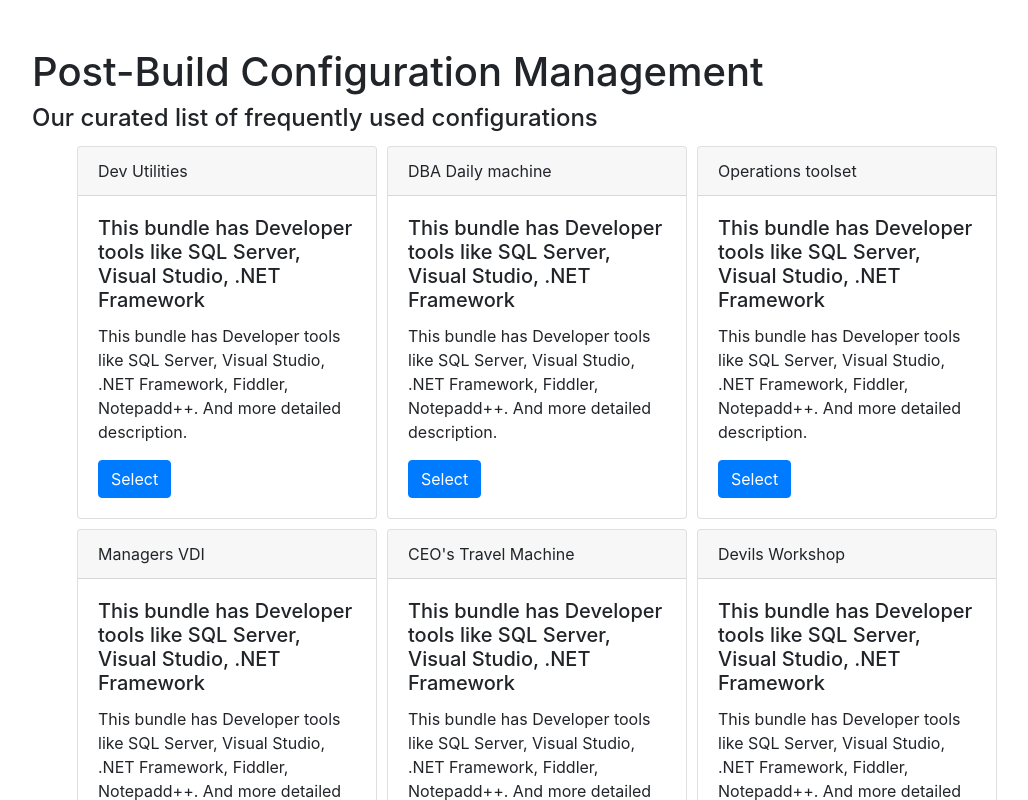
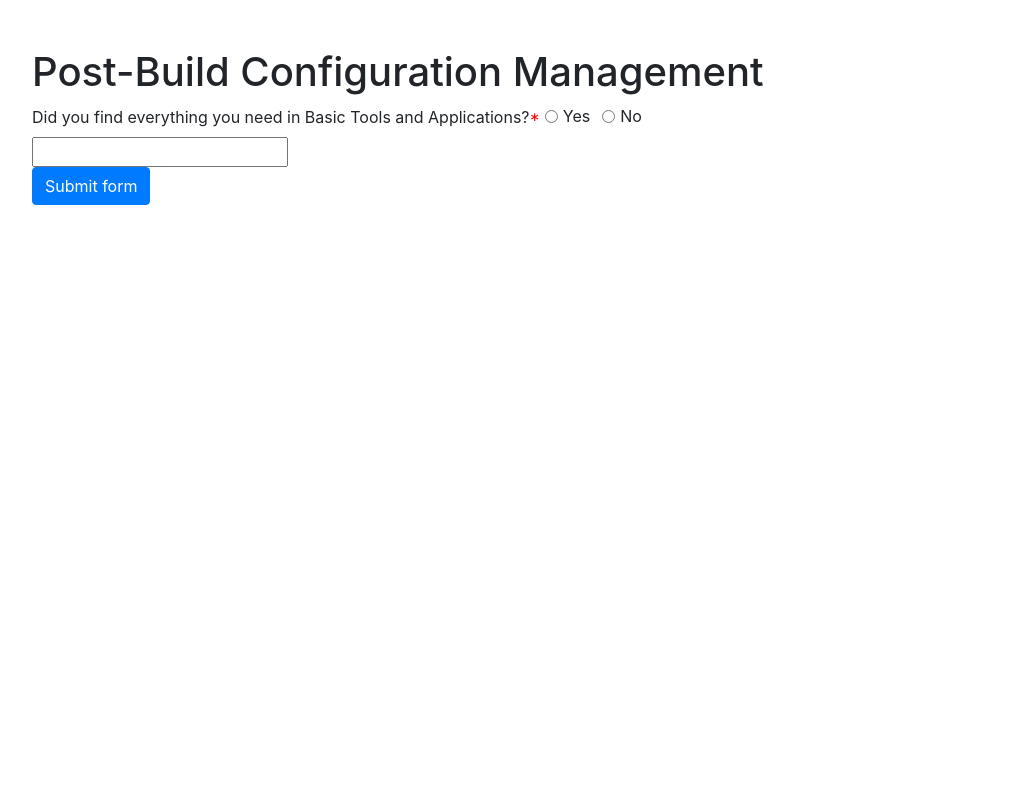
Before and after one commit to raghumuttana/PitStop, an Angular app in the folder PitStop/: page / in a window 1280 px wide. Shown: the top 800 px of the page, without its empty margins (16-1044 px from the left). Built offline with nearby package versions, Linux system fonts and the light colour scheme.

Commit message:
few more screen mockups

```diff
--- a/PitStop/src/app/app.component.html
+++ b/PitStop/src/app/app.component.html
@@ -1,8 +1,19 @@
 <div>
     <h1>{{pageTitle}}</h1>
-    <div>
+    <!-- <div>
         <app-featuredlist>
 
         </app-featuredlist>
-    </div>
+    </div> -->
+    <!-- <div>
+        <app-basictools>
+
+        </app-basictools>
+    </div> -->
+    <!-- <app-applications>
+
+    </app-applications> -->
+    <app-feedback>
+
+    </app-feedback>
 </div>
--- /dev/null
+++ b/PitStop/src/feedback/feedback.component.css
@@ -0,0 +1,4 @@
+.form-group.required .control-label:after {
+    content:"*";
+    color:red;
+  }
--- /dev/null
+++ b/PitStop/src/feedback/feedback.component.html
@@ -0,0 +1,18 @@
+<div class="form-group required needs-validation">
+
+    <label class="control-label" >Did you find everything you need in Basic Tools and Applications?</label>
+    <div class="form-check form-check-inline" style="margin-left: 5px;" required="true">
+        <input class="form-check-input" type="radio" name="inlineRadioOptions" id="inlineRadio1" value="option1">
+        <label class="form-check-label" for="inlineRadio1">Yes</label>
+    </div>
+    <div class="form-check form-check-inline">
+        <input class="form-check-input" type="radio" name="inlineRadioOptions" id="inlineRadio2" value="option2"
+            aria-expanded="false" aria-controls="collapseExample">
+        <label class="form-check-label" for="inlineRadio2">No</label>
+    </div>
+    <div ng-if="model.notFoundEverything">
+        <input type="text" name="" id="" ng-required="true">
+    </div>
+
+    <button class="btn btn-primary" type="submit">Submit form</button>
+</div>
--- /dev/null
+++ b/PitStop/src/feedback/feedback.component.ts
@@ -0,0 +1,13 @@
+import { Component, OnInit } from '@angular/core';
+
+@Component({
+    selector: 'app-feedback',
+    templateUrl: './feedback.component.html',
+    styleUrls: ['./feedback.component.css']
+})
+
+export class FeedBackComponent implements OnInit {
+    constructor() { }
+    notFoundEverything: false;
+    ngOnInit() { }
+}
--- a/PitStop/src/index.html
+++ b/PitStop/src/index.html
@@ -20,6 +20,7 @@
       <app-root>
 
       </app-root>
+
     </div>
   </body>
 </html>
--- /dev/null
+++ b/PitStop/src/offerings/customOfferings/applications/applications.component.html
@@ -0,0 +1,13 @@
+<div>
+    <h5>{{applicationListHeading}}</h5>
+    <div>
+        <div class="form-check" *ngFor="let applicationItem of applicationsList">
+            <div class="form-check">
+                <input class="form-check-input" type="checkbox" value="">
+                <label class="form-check-label" for="defaultCheck1">
+                    {{applicationItem.applicationName}}
+                </label>
+            </div>
+        </div>
+    </div>
+</div>
--- /dev/null
+++ b/PitStop/src/offerings/customOfferings/applications/applications.component.ts
@@ -0,0 +1,35 @@
+import { Component, OnInit } from '@angular/core';
+
+@Component({
+    selector: 'app-applications',
+    templateUrl: './applications.component.html'
+})
+
+export class ApplicationListComponent implements OnInit {
+    constructor() { }
+    applicationListHeading = 'Choose from the applications listed below';
+    applicationsList: any[] = [
+        {
+            applicationId : 1,
+            applicationName : 'Illumio',
+            applicationText : '',
+            // tslint:disable-next-line:max-line-length
+            applicationDescription : 'This bundle has Developer tools like SQL Server, Visual Studio, .NET Framework, Fiddler, Notepadd++. And more detailed description.'
+        },
+        {
+            applicationId : 2,
+            applicationName : 'Citrix',
+            applicationText : '',
+            // tslint:disable-next-line:max-line-length
+            applicationDescription : 'This bundle has Developer tools like SQL Server, Visual Studio, .NET Framework, Fiddler, Notepadd++. And more detailed description.'
+        },
+        {
+            applicationId : 3,
+            applicationName : 'Xen-Desktop',
+            applicationText : '',
+            // tslint:disable-next-line:max-line-length
+            applicationDescription : 'This bundle has Developer tools like SQL Server, Visual Studio, .NET Framework, Fiddler, Notepadd++. And more detailed description.'
+        }
+    ];
+    ngOnInit() { }
+}
--- /dev/null
+++ b/PitStop/src/offerings/customOfferings/basictools/basictools.component.html
@@ -0,0 +1,13 @@
+<div>
+    <h5>{{basicToolsHeading}}</h5>
+    <div>
+        <div class="form-check" *ngFor="let basicTool of basicToolsList">
+            <div class="form-check">
+                <input class="form-check-input" type="checkbox" value="">
+                <label class="form-check-label">
+                    {{basicTool.basicToolName}}
+                </label>
+            </div>
+        </div>
+    </div>
+</div>
--- /dev/null
+++ b/PitStop/src/offerings/customOfferings/basictools/basictools.component.ts
@@ -0,0 +1,40 @@
+import { Component, OnInit } from '@angular/core';
+
+@Component({
+    selector: 'app-basictools',
+    templateUrl: './basictools.component.html',
+    styleUrls: ['./basictools.component.styles.css']
+})
+
+export class BasicToolsComponent implements OnInit {
+    constructor() { }
+    createYourOwnConfigHeading = 'Create your own configuration';
+    basicToolsHeading = 'Choose from basic tools below';
+    basicToolsList: any[] = [
+        {
+            basicToolId : 1,
+            basicToolName : 'Raw configuration disk',
+            basicToolText : '',
+            // tslint:disable-next-line:max-line-length
+            basicToolDescription : 'This bundle has Developer tools like SQL Server, Visual Studio, .NET Framework, Fiddler, Notepadd++. And more detailed description.',
+            selectButtonText : 'Select'
+        },
+        {
+            basicToolId : 2,
+            basicToolName : 'Setup Registry',
+            basicToolText : '',
+            // tslint:disable-next-line:max-line-length
+            basicToolDescription : 'This bundle has Developer tools like SQL Server, Visual Studio, .NET Framework, Fiddler, Notepadd++. And more detailed description.',
+            selectButtonText : 'Select'
+        },
+        {
+            basicToolId : 3,
+            basicToolName : 'IIS Configuration',
+            basicToolText : '',
+            // tslint:disable-next-line:max-line-length
+            basicToolDescription : 'This bundle has Developer tools like SQL Server, Visual Studio, .NET Framework, Fiddler, Notepadd++. And more detailed description.',
+            selectButtonText : 'Select'
+        }
+    ];
+    ngOnInit() { }
+}
--- a/PitStop/src/offerings/featured-list.component.html
+++ b/PitStop/src/offerings/featured-list.component.html
@@ -9,7 +9,7 @@
     </ul> -->
 
     <div>
-        <h4>{{featuredListTitle}}</h4>
+        <h5>{{featuredListTitle}}</h5>
 
         <ul>
                 <li style="display: inline-block; list-style: none;"
@@ -28,6 +28,6 @@
         </ul>
     </div>
     <div>
-        <button type="button" class="btn btn-primary">Create your own configuration</button>
+        <button type="button" class="btn btn-primary">I'd rather te create my own!</button>
     </div>
 </div>
```
Also changed, not shown: PitStop/src/app/app.module.ts (+7 -1 lines), PitStop/src/offerings/customOfferings/basictools/basictools.component.styles.css (added).
